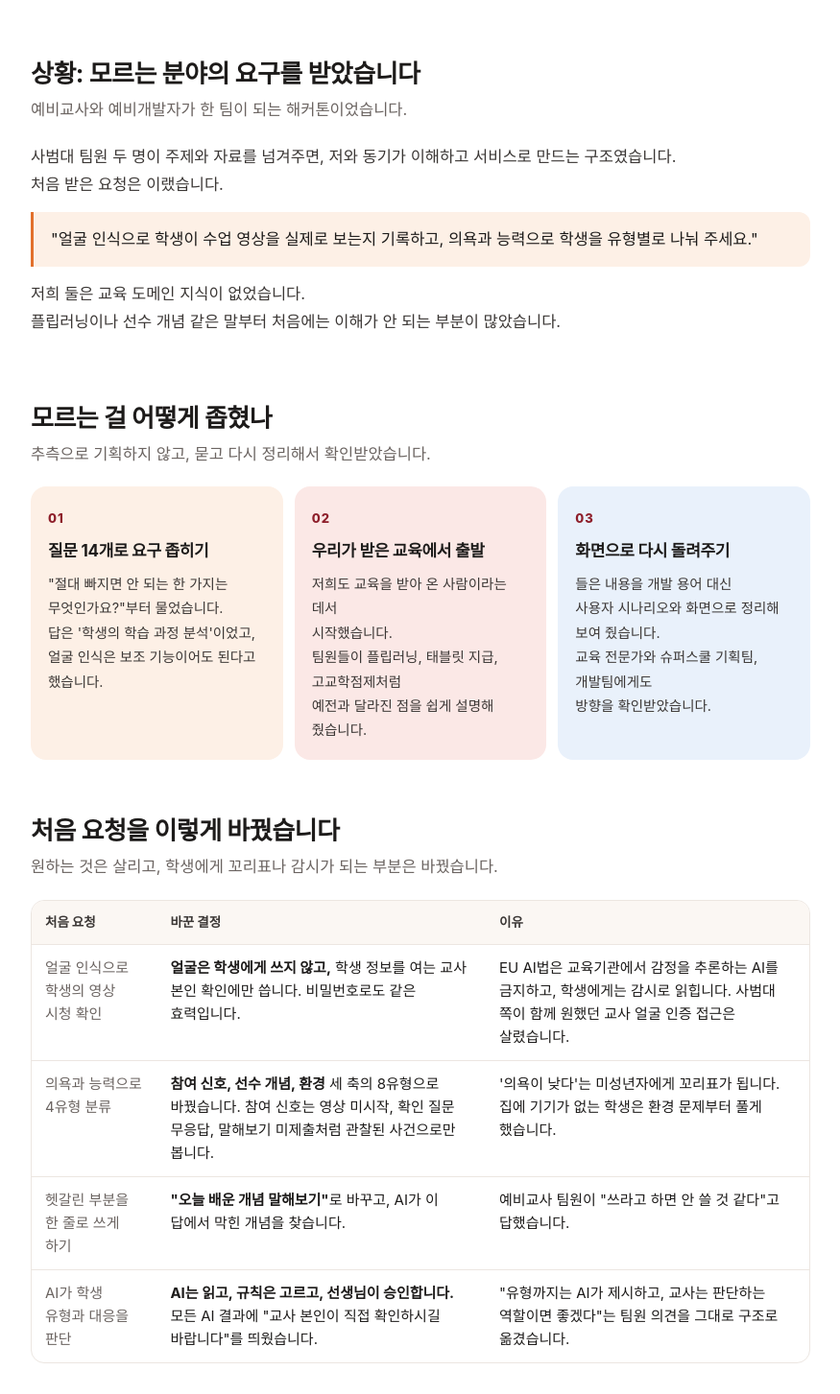
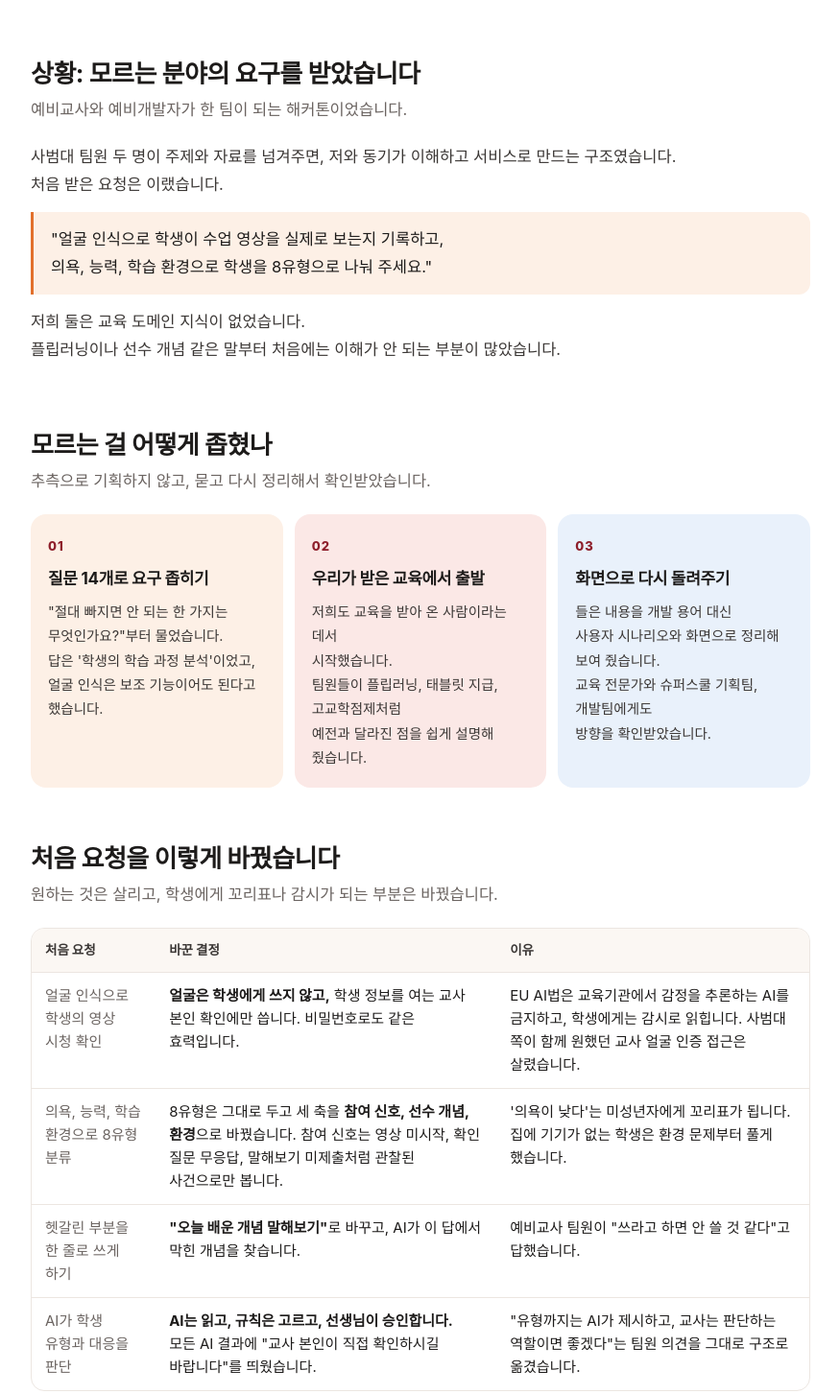
Before and after one commit to 13JVV/13JVV.github.io, a plain HTML site: page projects/jinggeomdari/index.html in a window 1280 px wide. Shown: the part 1067-2520 px from the top of the page at 96% size, without its empty margins (202-1077 px from the left). Drawn offline with Linux system fonts and the light colour scheme; a web font is replaced by a local one.

Commit message:
Fix 징검다리 request: 8 types including learning environment
Co-Authored-By: Claude Opus 5.5 <noreply@anthropic.com>

```diff
--- a/projects/jinggeomdari/index.html
+++ b/projects/jinggeomdari/index.html
@@ -149,7 +149,7 @@
         <span class="s">처음 받은 요청은 이랬습니다.</span>
       </p>
       <div class="quote"><p>
-        <span class="s"><span class="u">"얼굴 인식으로 학생이 수업 영상을 실제로 보는지 기록하고,</span> <span class="u">의욕과 능력으로 학생을 유형별로 나눠 주세요."</span></span>
+        <span class="s"><span class="u">"얼굴 인식으로 학생이 수업 영상을 실제로 보는지 기록하고,</span> <span class="u">의욕, 능력, 학습 환경으로 학생을 8유형으로 나눠 주세요."</span></span>
       </p></div>
       <p>
         <span class="s">저희 둘은 교육 도메인 지식이 없었습니다.</span>
@@ -201,8 +201,8 @@
               <td>EU AI법은 교육기관에서 감정을 추론하는 AI를 금지하고, 학생에게는 감시로 읽힙니다. 사범대 쪽이 함께 원했던 교사 얼굴 인증 접근은 살렸습니다.</td>
             </tr>
             <tr>
-              <td>의욕과 능력으로 4유형 분류</td>
-              <td><b>참여 신호, 선수 개념, 환경</b> 세 축의 8유형으로 바꿨습니다. 참여 신호는 영상 미시작, 확인 질문 무응답, 말해보기 미제출처럼 관찰된 사건으로만 봅니다.</td>
+              <td>의욕, 능력, 학습 환경으로 8유형 분류</td>
+              <td>8유형은 그대로 두고 세 축을 <b>참여 신호, 선수 개념, 환경</b>으로 바꿨습니다. 참여 신호는 영상 미시작, 확인 질문 무응답, 말해보기 미제출처럼 관찰된 사건으로만 봅니다.</td>
               <td>'의욕이 낮다'는 미성년자에게 꼬리표가 됩니다. 집에 기기가 없는 학생은 환경 문제부터 풀게 했습니다.</td>
             </tr>
             <tr>
```
